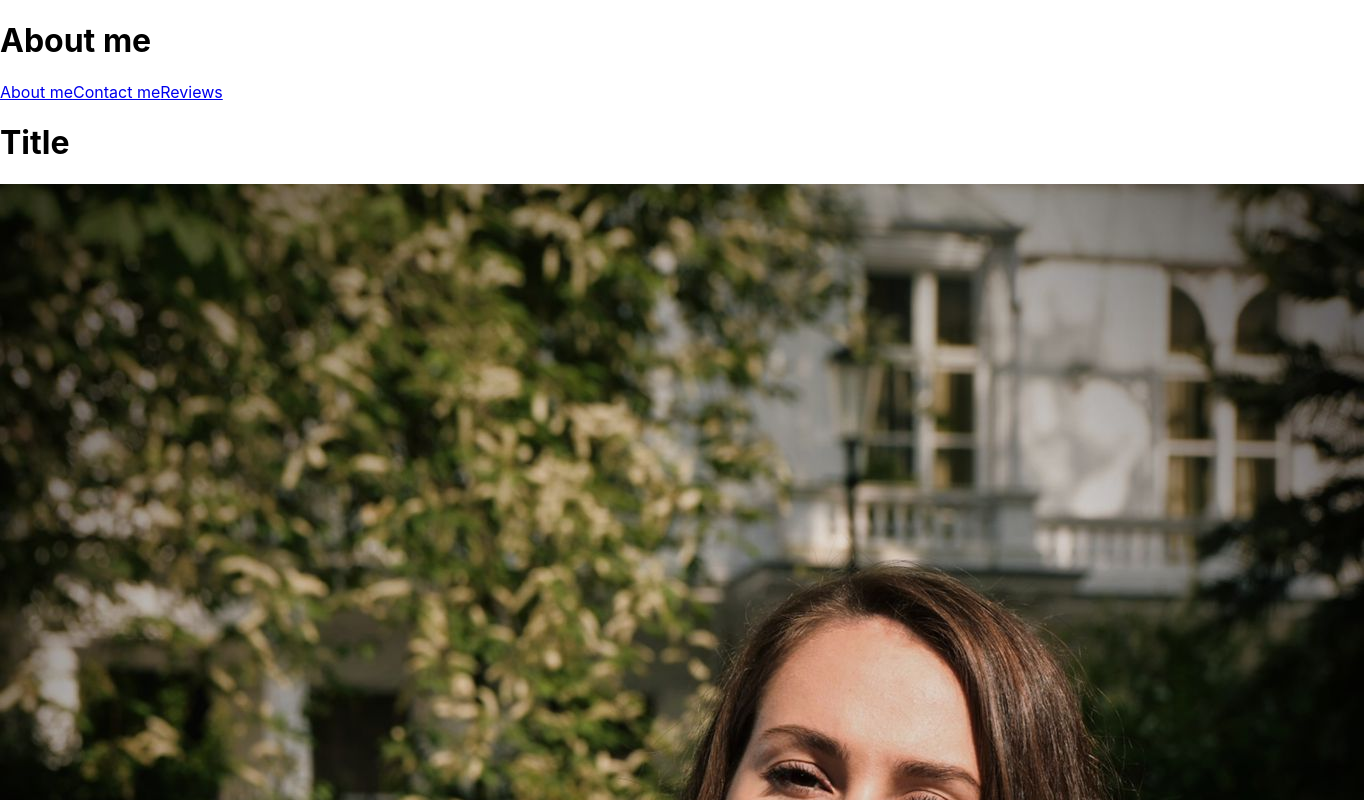
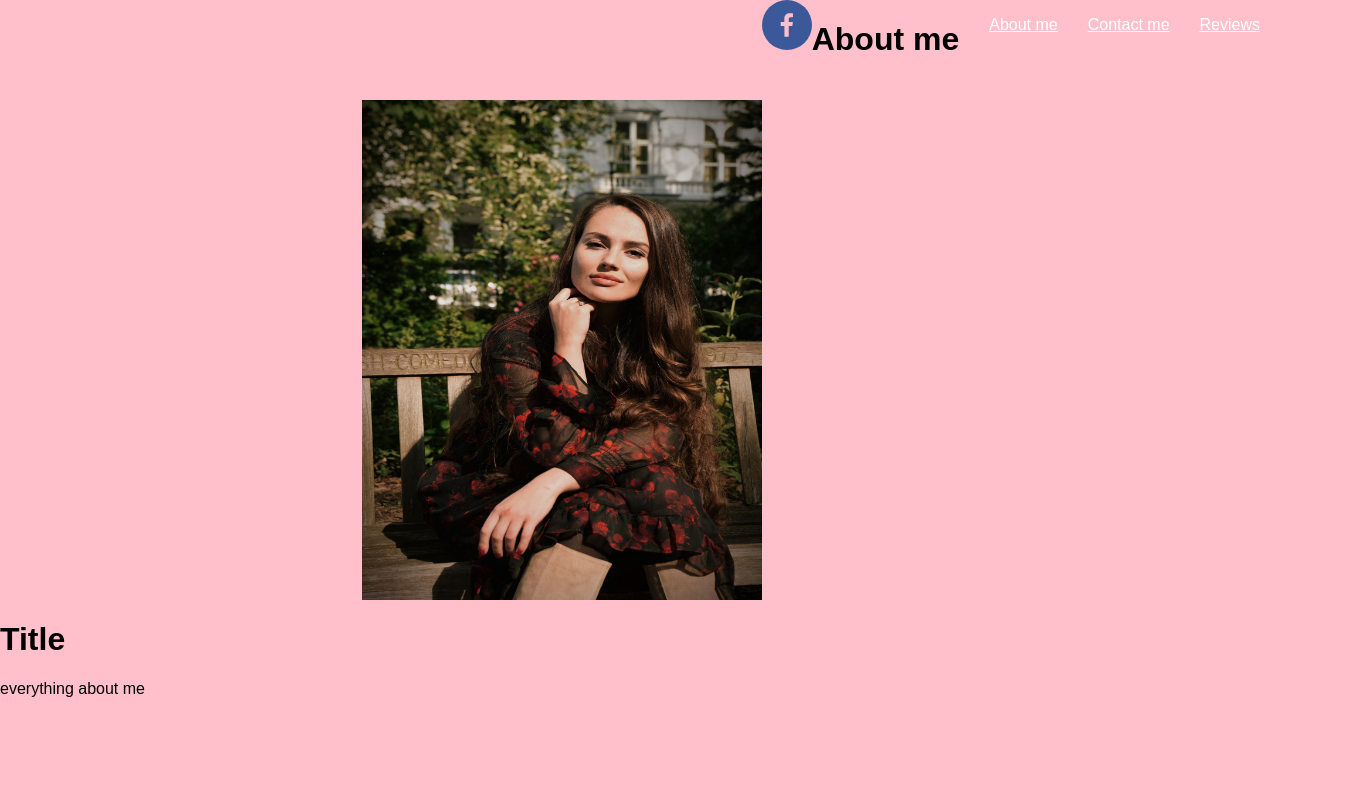
Before and after one commit to raquelmc89/OlgaApp, a React (Create React App) app: page / in a window 1280 px wide. Shown: the top 800 px of the page, 1364 px wide, since content can reach past the window. Built offline with nearby package versions, Linux system fonts and the light colour scheme.

Commit message:
first attempt picture

```diff
--- a/package.json
+++ b/package.json
@@ -11,6 +11,7 @@
     "react-router-dom": "^6.9.0",
     "react-scripts": "5.0.1",
     "react-social-icons": "^5.15.0",
+    "sass": "^1.59.3",
     "web-vitals": "^2.1.4"
   },
   "scripts": {
--- a/src/App.js
+++ b/src/App.js
@@ -4,7 +4,7 @@ import NotFoundPage from './components/notFounPage';
 import AboutMe from './components/dashboardPage';
 import ContactMe from './components/contactMe';
 import Reviews from './components/reviews'
-import './App.css';
+import './App.scss';
 
 const App = () => {
   return (
@@ -16,7 +16,6 @@ const App = () => {
     <Route path="/" element={<AboutMe/>}/>
         <Route path="contactMe" element={<ContactMe/>}/>
         <Route path="reviews" element={<Reviews/>} />
-
     </Routes>
     </div>
     </BrowserRouter>
--- a/src/components/dashboardPage.js
+++ b/src/components/dashboardPage.js
@@ -1,16 +1,15 @@
 import React from "react";
-import Olga from "../images/Olga.jpg"
-import { SocialIcon } from 'react-social-icons'
 
 
 const AboutMe = () => {
     return (
         <div>
 
+
+
         <h1>Title</h1>
-        <img src={Olga} alt="OlgaPicture"/>
         <p>everything about me</p>
-        <SocialIcon url="https://www.facebook.com/maksymenko.olga"/>
+
         </div>
 
     )
--- a/src/components/header.js
+++ b/src/components/header.js
@@ -1,13 +1,20 @@
 import React from "react";
 import { NavLink } from "react-router-dom";
+import Olga from "../images/Olga.jpg"
+import { SocialIcon } from 'react-social-icons'
 
 const Header =() => (
-    <header>
+
+    <div>
+    <div className="nav" >
+    <img src={Olga} alt="OlgaPicture" className='mainPicture'/>
+    <SocialIcon url="https://www.facebook.com/maksymenko.olga"/>
     <h1>About me</h1>
-    <NavLink to="/" >About me</NavLink>
-    <NavLink to="/contactMe" >Contact me</NavLink>
-    <NavLink to="/reviews" >Reviews</NavLink>
-    </header>
+    <NavLink className='header'to="/">About me</NavLink>
+    <NavLink className="header"to="/contactMe">Contact me</NavLink>
+    <NavLink className="header"to="/reviews">Reviews</NavLink>
+    </div>
+    </div>
 )
 
 export default Header;
--- a/src/index.js
+++ b/src/index.js
@@ -1,7 +1,8 @@
 import React from 'react';
 import ReactDOM from 'react-dom/client';
-import './index.css';
+import './index.scss';
 import App from './App';
+import './styles/OlgaAppStyles.scss'
 import reportWebVitals from './reportWebVitals';
 
 const root = ReactDOM.createRoot(document.getElementById('root'));
--- /dev/null
+++ b/src/styles/OlgaAppStyles.scss
@@ -0,0 +1,3 @@
+@import './base_scss/settings'; //has to come first!
+@import './base_scss/base';
+@import './components_scss/header';
--- /dev/null
+++ b/src/styles/base_scss/_base.scss
@@ -0,0 +1,20 @@
+// rem
+
+html{
+    font-size: 62.5%;
+}
+
+
+body{
+   background-color: $pale-pink;
+   font-family: Arial, Helvetica, sans-serif;
+   font-size: $m-size;
+
+}
+
+.mainPicture{
+    width: 40rem;
+    height: 50rem;
+    margin-left: 30rem;
+    margin-top: 10rem;
+}
--- /dev/null
+++ b/src/styles/base_scss/_settings.scss
@@ -0,0 +1,16 @@
+//colors
+$off-black: black;
+$off-white:#a5afd7;
+$dark-blue:#333745;
+$purple: #8357c5;
+$blue:#3c4251;
+$light-blue:#464b5e;
+$pale-pink:pink;
+
+//spacing
+$s-size:1.2rem;
+$m-size:1.6rem;
+$l-size:3.2rem;
+$xl-size:4.8rem;
+
+$deskop-breakpoint: 45rem;
--- /dev/null
+++ b/src/styles/components_scss/_header.scss
@@ -0,0 +1,43 @@
+
+
+.header {
+    background: $off-black;
+    margin-bottom: $m-size;
+    padding:$m-size 0;
+    color: white;
+    background-color: $pale-pink;
+}
+
+//BEM block element modifier
+.header{
+  font-size: $l-size;
+  margin:0;
+  color:white;
+  margin-left: 30px;
+  font-size: $m-size;
+}
+
+.header__subtitle {
+    color: $off-white;
+    font-size:$m-size;
+    font-weight: 500;
+    margin: 0;
+}
+
+.nav{
+  display:flex;
+  justify-content: flex-end;
+  margin-right: 20px;
+
+
+
+
+
+
+}
+
+@media (min-width:$deskop-breakpoint){
+  .header{
+    margin-bottom: $xl-size;
+  }
+}
```
Also changed, not shown: src/App.scss (renamed from src/App.css), src/index.scss (renamed from src/index.css), 1 other file (tests, documents, lock files or other folders).
